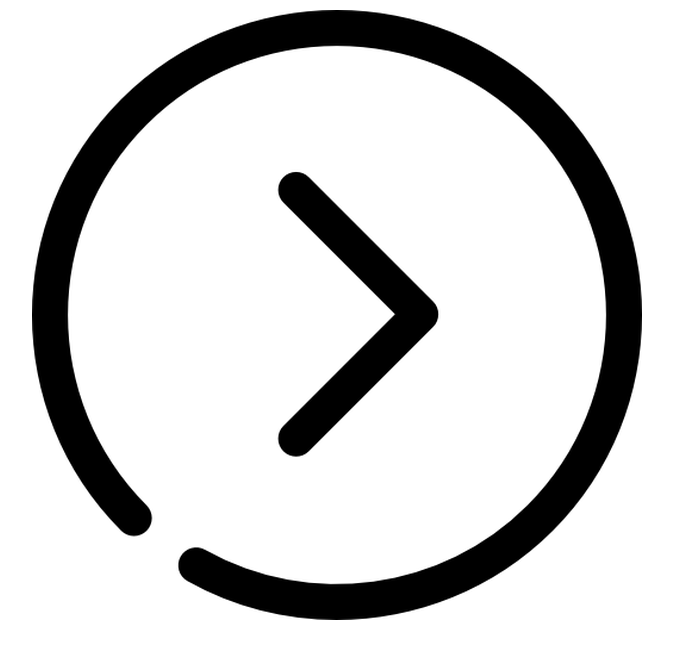
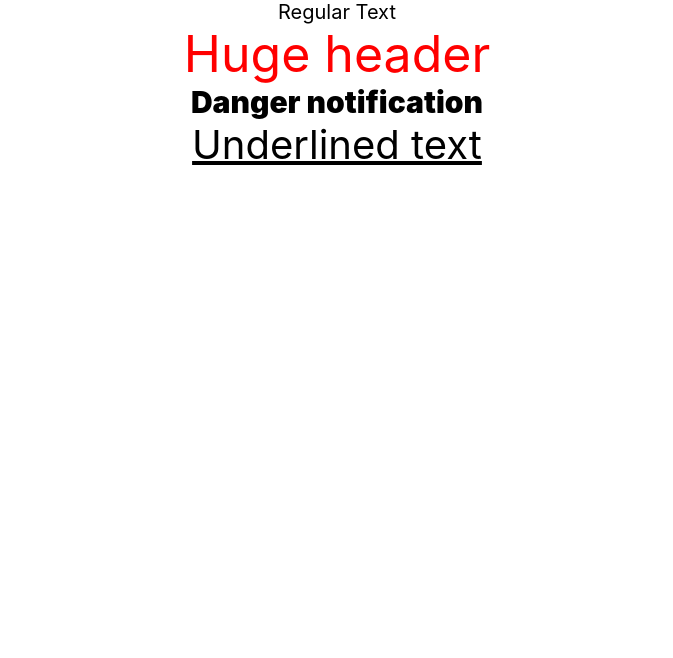
Before and after one commit to iamvlado93/react-homeworks, a React (Create React App) app: page / in a window 1280 px wide. Shown: the top 658 px of the page, without its empty margins (303-976 px from the left). Built offline with nearby package versions, Linux system fonts and the light colour scheme.

Commit message:
feat: added counter function, added text fonts and password to loginForm

```diff
--- /dev/null
+++ b/src/components/counter.js
@@ -0,0 +1,27 @@
+import React from 'react';
+
+class CounterComponent extends React.Component {
+    state = {
+            number: this.props.default
+          };
+
+          plus = () => {
+            this.setState({ number: this.state.number + 1 });
+          }
+
+          minus = () => {
+            this.setState({ number: this.state.number - 1 });
+          }
+
+          render () {
+            return (
+            <div>
+              <button onClick={this.plus}>+</button>
+              {this.state.number}
+              <button onClick={this.minus}>-</button>
+            </div>
+            )
+          }
+}
+
+export default CounterComponent;
--- a/src/components/loginForm.js
+++ b/src/components/loginForm.js
@@ -11,15 +11,28 @@ class LoginComponent extends React.Component {
         console.log(event.target.value);
         this.setState({ email: event.target.value});
     }
+
+    onChangePassword = (event) => {
+        console.log(event.target.value);
+        this.setState({ password: event.target.value});
+    }
     render () {
         return (
             <div>
                 <input
-                    placeholder='Type'
+                    placeholder='Text'
                     type='text'
                     onChange={this.onChangeEmail}
-                    value={this.state.email}/>
-                <button onClick={() => this.setState( {email: ''})}>Clear</button>
+                    value={this.state.email}
+                />
+                <input
+                    placeholder='Password'
+                    type='password'
+                    onChange={this.onChangePassword}
+                    value={this.state.password}
+                />
+                <button onClick={() => this.setState( {email: ''})}>Clear text</button>
+                <button onClick={() => this.setState( {password: ''})}>Clear password</button>
             </div>
         );
     }
--- /dev/null
+++ b/src/components/textFonts.js
@@ -0,0 +1,27 @@
+import React from 'react';
+
+const App = (props) => {
+    return (
+    <div style={{
+        fontSize: `${props.size}px`,
+        color: `${props.color}`,
+        fontWeight: `${props.weight}`,
+        textDecoration: `${props.decoration}`}}>{props.name}
+    </div>);
+}
+
+class TextComponent extends React.Component {
+
+render() {
+    return (
+    <div>
+        <App name='Regular Text' size={20}  />
+        <App name='Huge header' size={50} color="red"/>
+        <App name='Danger notification' size={30} weight ="900" />
+        <App name='Underlined text' size={40} decoration ="underline" />
+    </div>
+        )
+    }
+}
+
+export default TextComponent;
--- a/src/index.js
+++ b/src/index.js
@@ -3,10 +3,8 @@ import ReactDOM from 'react-dom';
 import './index.css';
 // import App from './App';
 import reportWebVitals from './reportWebVitals';
-// hw-1
 import SquareComponent from './components/square';
 import ItalicComponent from './components/italicText';
-// hw-2
 import SpinnerComponent from './components/spinner';
 import SpinnerComponentProps from './components/spinnerProps';
 import ActiveSpinnerComponent from './components/spinnerActive';
@@ -16,6 +14,8 @@ import DropdownComponent from './components/dropdownList';
 import TrackButton from './components/trackButton/trackButton';
 import LoginComponent from './components/loginForm';
 import ToDoComponent from './components/toDoList/todoList';
+import CounterComponent from './components/counter';
+import TextComponent from './components/textFonts';
 
 ReactDOM.render(
   <React.StrictMode>
@@ -29,10 +29,12 @@ ReactDOM.render(
     {/* <SignInFormComponent /> */}
     {/* <JSONCycleComponent /> */}
     {/* <DropdownComponent /> */}
-    <TrackButton />
+    {/* <TrackButton /> */}
     {/* <LoginComponent /> */}
     {/* <ToDoComponent /> */}
     {/* <App/> */}
+    {/* <CounterComponent default={0}/> */}
+    <TextComponent/>
   </React.StrictMode>,
   document.getElementById('root')
 );
```
